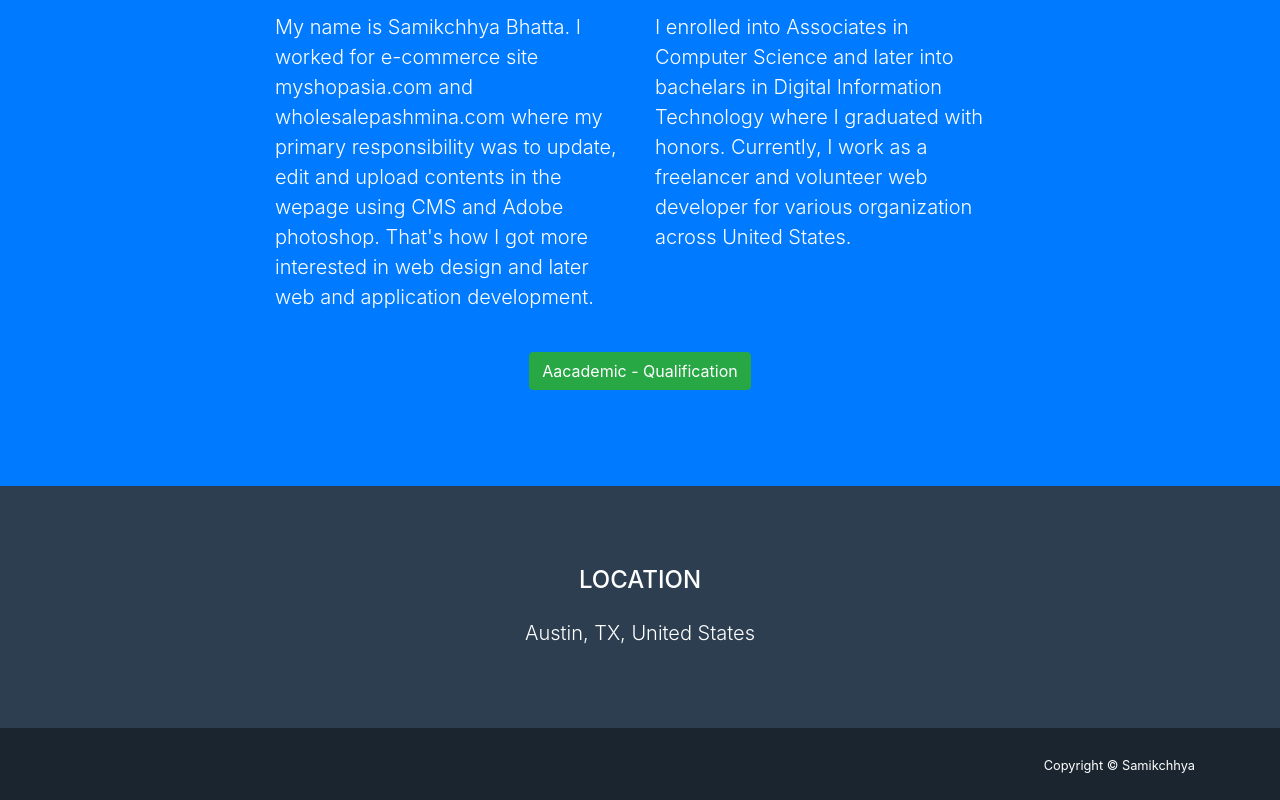
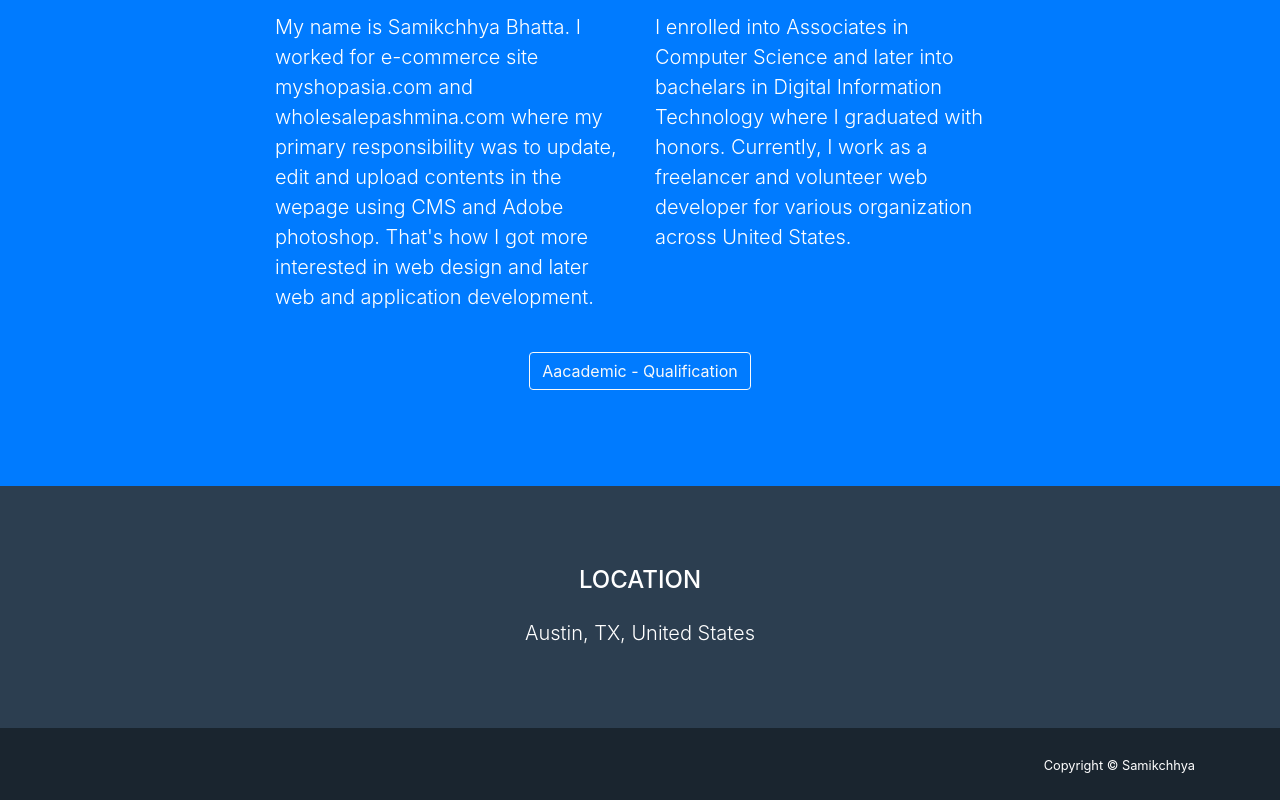
Before and after one commit to samibhatta/samibhatta.github.io, a website with bundled scripts: page portfolio/index.html in a window 1280 px wide. Shown: the part 1860-2660 px from the top of the page. Built offline with nearby package versions, Linux system fonts and the light colour scheme.

Commit message:
restored the button design - academic qualification

```diff
--- a/portfolio/index.html
+++ b/portfolio/index.html
@@ -147,8 +147,8 @@
           </div>
         </div>
         <div class="text-center mt-4" style="outline:none">
-          <a class="portfolio-item d-block mx-auto" href="#portfolio-modal-10" style="outline:none">
-            <button class="btn btn-success">Aacademic - Qualification</button>
+          <a class="portfolio-item  btn btn-xl btn-outline-light" href="#portfolio-modal-10" style="outline:none">
+            Aacademic - Qualification
           </a>
         </div>
       </div>
```
